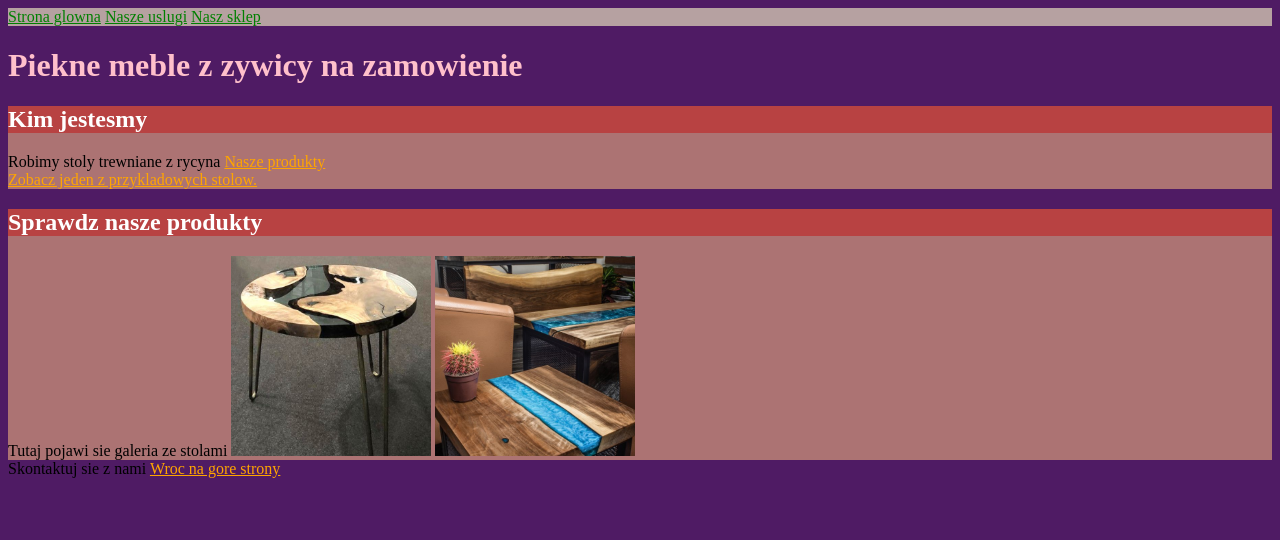
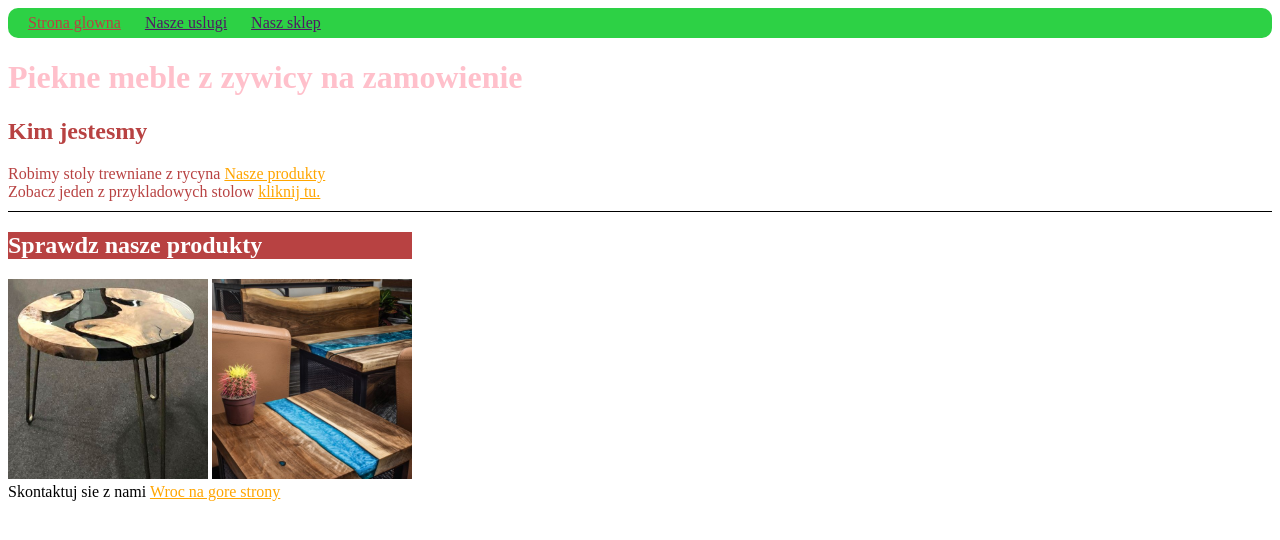
Before and after one commit to PauRut/homepage2021, a plain HTML site: page index.html in a window 1280 px wide. Drawn offline with Linux system fonts and the light colour scheme.

Commit message:
BEM and some design

```diff
--- a/index.html
+++ b/index.html
@@ -1,44 +1,53 @@
 <!DOCTYPE html>
 <html lang="pl">
-
   <head>
-    <meta charset="UTF-8">
-    <meta http-equiv="X-UA-Compatible" content="IE=edge">
-    <meta name="viewport" content="width=device-width, initial-scale=1.0">
+    <meta charset="UTF-8" />
+    <meta http-equiv="X-UA-Compatible" content="IE=edge" />
+    <meta name="viewport" content="width=device-width, initial-scale=1.0" />
     <title>Document</title>
-    <link href="style.css" rel="stylesheet" type="text/css">
-
+    <link href="style.css" rel="stylesheet" type="text/css" />
   </head>
   <header class="navigation">
     <nav>
-      <a href="index.html">Strona glowna</a>
-      <a href="uslugi.html"> Nasze uslugi</a>
-      <a href="sklep.html"> Nasz sklep</a>
+      <a class="navigation__link navigation__link--homepage" href="index.html"
+        >Strona glowna</a
+      >
+      <a class="navigation__link" href="uslugi.html"> Nasze uslugi</a>
+      <a class="navigation__link" href="sklep.html"> Nasz sklep</a>
     </nav>
   </header>
 
   <body>
-    <header><h1 class="main-heading">Piekne meble z zywicy na zamowienie</h1></header>
+    <header>
+      <h1 class="main-heading">Piekne meble z zywicy na zamowienie</h1>
+    </header>
     <main>
       <section>
-            <h2 class="secondary-heading">Kim jestesmy</h2>
-            <article> Robimy stoly trewniane z rycyna <a href="https://skogsbjorn.no/produkter"> Nasze produkty</a>
-                <br><a href="https://dekonor.com/product/te-eller-sidebord-i-tre-og-resin/"> Zobacz jeden z
-                    przykladowych stolow.</a>
+        <h2 class="about-us">Kim jestesmy</h2>
+        <article class="about-us__article">
+          Robimy stoly trewniane z rycyna
+          <a class="about-us__link" href="https://skogsbjorn.no/produkter">
+            Nasze produkty</a
+          >
+          <br /> Zobacz jeden z przykladowych stolow
+          <a
+            class="about-us__link"
+            href="https://dekonor.com/product/te-eller-sidebord-i-tre-og-resin/">
+            kliknij tu.</a>
         </article>
       </section>
-        <section>
-            <h2 class="secondary-heading">Sprawdz nasze produkty</h2>
-            <article> Tutaj pojawi sie galeria ze stolami
-                <img src="bord.jpeg" alt="Una mesa de ricina">
-                                <img src="bord2.jpeg" alt="Una mesa de ricina">
-
+      <section class="our-products__section">
+        <h2 class="our-products__heading">Sprawdz nasze produkty</h2>
+        <article class="our-products__article">
+          <img class="our-products__photo" src="bord.jpeg" alt="Una mesa de ricina" />
+          <img class="our-products__photo" src="bord2.jpeg" alt="Una mesa de ricina" />
         </article>
       </section>
     </main>
-    <footer>Skontaktuj sie z nami <a href="#top">Wroc na gore strony</a></footer>
+    <footer>
+      Skontaktuj sie z nami <a href="#top">Wroc na gore strony</a>
+    </footer>
 
     <script src="main.js"></script>
   </body>
-
 </html>
--- a/main.js
+++ b/main.js
@@ -1,4 +1,4 @@
-const firstName = 'Paulina';
+const firstName = "Paulina";
 const age = 32;
 
-console.log(`Siema, nazywam sie ${firstName} i mam ${age} lata.`)
+console.log(`Siema, nazywam sie ${firstName} i mam ${age} lata.`);
--- a/style.css
+++ b/style.css
@@ -1,5 +1,4 @@
 body {
-    background: #4f1b64
   /* background: lightcoral */
 }
 
@@ -7,19 +6,25 @@ body {
   color: pink;
 }
 
-.secondary-heading {
+.our-products__heading {
   color: white;
-    background-color: #b84242;
+  background-color: #b84242;}
+
+
+.our-products__article{
+    color: #b84242;
+
 }
 
-section {
-    background: #ac7373;
-}
-
-img {
+.our-products__photo {
     width: 200px;
     height: inherit;
   }
+
+  .our-products__section {
+    display:inline-block;
+  }
+
 
 nav a {
   color: green;
@@ -29,6 +34,34 @@ a {
   color: orange;
 }
 
+.about-us {
+    color: #b84242;
+    background: #fff;
+}
+
+.about-us__article {
+    color:#b84242;
+    padding-bottom: 10px;
+    border-bottom: 1px solid black;
+}
+
+.about-us__link {
+
+}
+
 .navigation {
-    background: #b6a1a1;
+  background: #2dd145;
+  border-radius: 10px;
+  height: 30px;
 }
+
+.navigation__link {
+    color: #4f1b64;
+    display: inline-block;
+    margin: 6px 20px 0 0;
+}
+.navigation__link--homepage {
+    color: #b84242;
+    margin-left: 20px;
+
+}
```
Lines whose indentation alone changed are shown as unchanged.
